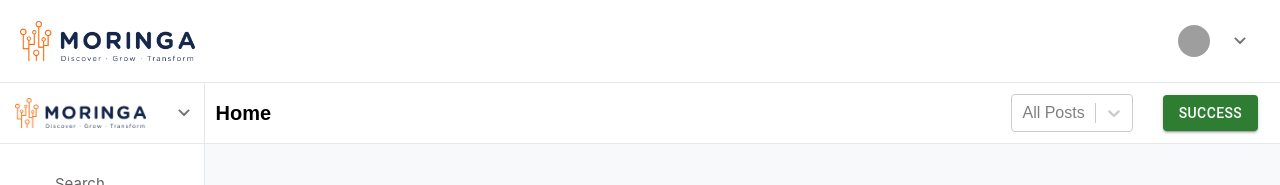
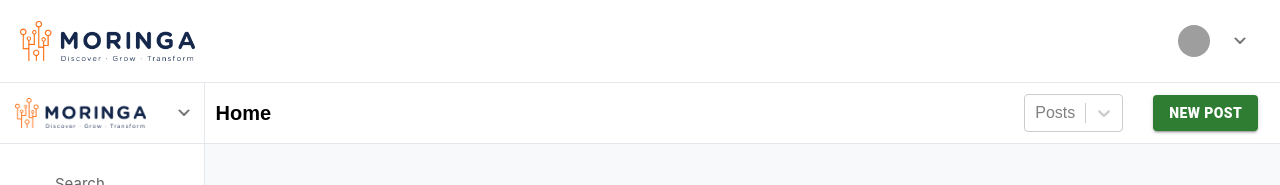
Before and after one commit to iamkibeh/client, a React (Create React App) app: page /c/home in a window 1280 px wide. Shown: the top 185 px of the page. Built offline with nearby package versions, Linux system fonts and the light colour scheme; grey boxes are pictures that could not be loaded; some icons are missing.

Commit message:
Implimenting the ability for user to cheose post based on time

```diff
--- a/src/components/pages/PostFeeds.jsx
+++ b/src/components/pages/PostFeeds.jsx
@@ -3,9 +3,9 @@ import Select from "react-select";
 import NavBarCard from "../reusable/NavBarCard";
 import Button from "@mui/material/Button";
 const options = [
-	{ value: "All ", label: "All" },
-	{ value: "Latest", label: "Latest" },
-	{ value: "Oldest", label: "Oldest" },
+	{ value: "All posts", label: "All posts" },
+	{ value: "Latest posts", label: "Latest posts" },
+	{ value: "Oldest posts", label: "Oldest posts" },
 ];
 function PostFeeds() {
 	const [selectedOption, setSelectedOption] = useState("null");
@@ -19,13 +19,18 @@ function PostFeeds() {
 							defaultValue={selectedOption}
 							onChange={setSelectedOption}
 							options={options}
-							placeholder="All Posts"
+							placeholder="Posts"
+							// styles={{ width: "200px" }}
 						/>
 					</div>
 					<div className="add-post">
 						{" "}
-						<Button variant="contained" color="success">
-							Success
+						<Button
+							variant="contained"
+							color="success"
+							style={{ fontWeight: "800" }}
+						>
+							New Post
 						</Button>
 					</div>
 				</div>
--- a/src/styles/NavigationBar.css
+++ b/src/styles/NavigationBar.css
@@ -213,3 +213,7 @@
 .add-post {
 	margin-left: 30px;
 }
+
+.css-13cymwt-control {
+	width: 100% !important;
+}
```
